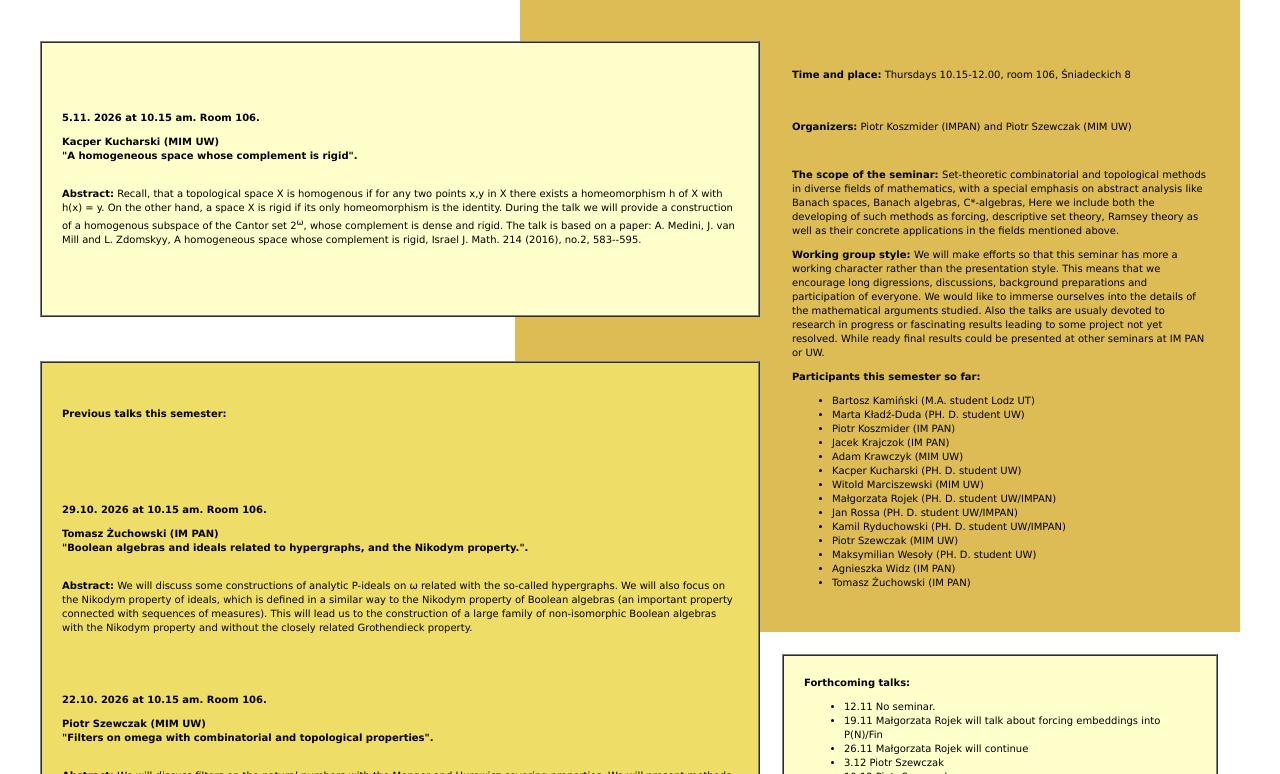
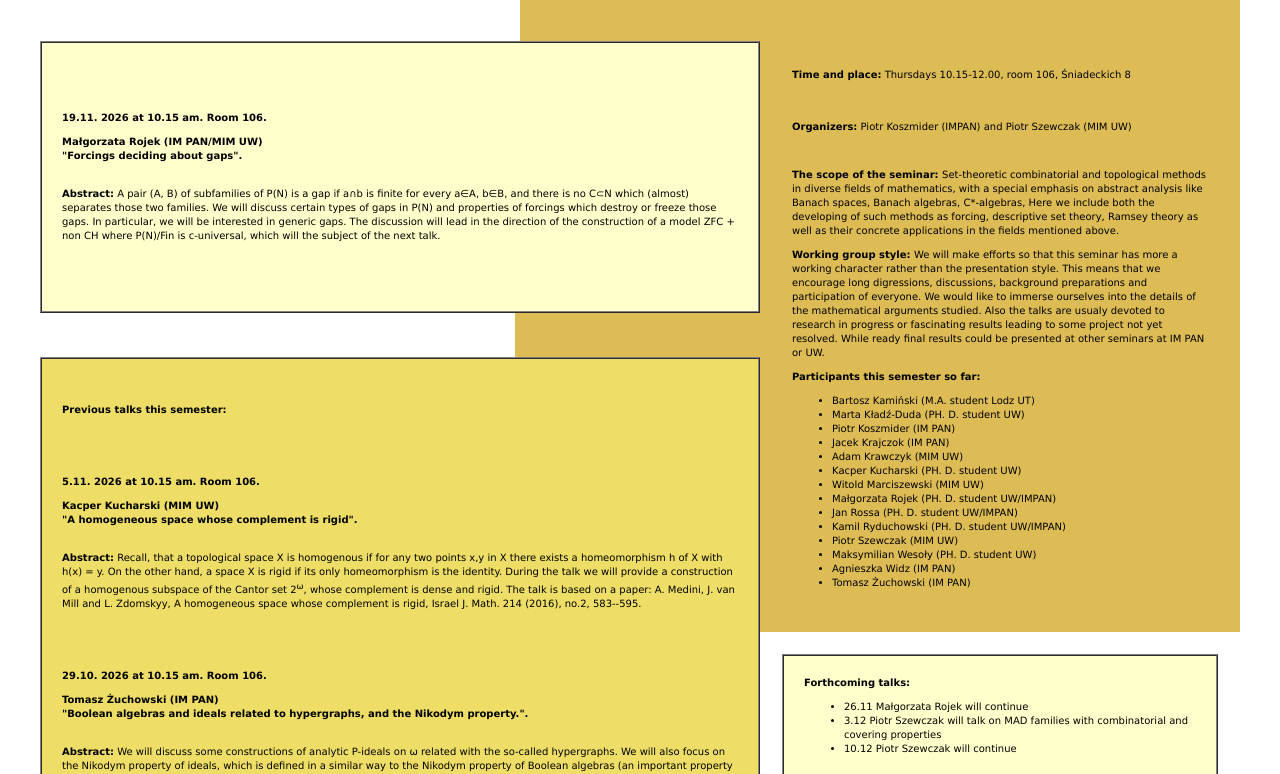
Before and after one commit to piotrkoszmider/seminar, a plain HTML site: page index.html in a window 1280 px wide. Shown: the part 178-952 px from the top of the page. Drawn offline with Linux system fonts and the light colour scheme.

Commit message:
Add files via upload

```diff
--- a/index.html
+++ b/index.html
@@ -61,20 +61,20 @@ working group in applications of set theory
 
 <br>
 <p>
-<p><strong> 5.11. 2026 at 10.15 am. Room 106.</strong>
+<p><strong> 19.11. 2026 at 10.15 am. Room 106.</strong>
 <br><p>
-<strong> Kacper Kucharski (MIM UW)</strong>
+<strong> Ma&#322;gorzata Rojek (IM PAN/MIM UW)</strong>
 <br>
-<strong> "A homogeneous space whose complement is rigid".</strong>
+<strong> "Forcings deciding about gaps".</strong>
 <p>
 <br>
 
-<strong> Abstract:</strong> Recall, that a topological space X is homogenous if for any two points
-x,y in X there exists a homeomorphism h of X with h(x) = y. On the other hand, a space X is rigid
-if its only homeomorphism is the identity. During the talk we will provide a construction of a homogenous
- subspace of the Cantor set 2<sup>&omega;</sup>, whose complement is dense and rigid.
-The talk is based on a paper: A. Medini, J. van Mill and L. Zdomskyy,
-A homogeneous space whose complement is rigid, Israel J. Math. 214 (2016), no.2, 583--595.
+<strong> Abstract:</strong> A pair (A, B) of subfamilies of P(N)
+is a gap if a&cap;b is finite for every a&isin;A, b&isin;B, and there is no C&sub;N  which (almost) separates those two families.
+ We will discuss certain types of gaps in P(N) and properties of forcings which destroy or freeze those gaps.
+In particular, we will be interested in generic gaps.
+The discussion will lead in the direction of the construction of a model ZFC + non CH where
+P(N)/Fin is c-universal, which will the subject of the next talk.
 <p>
 
 <br>
@@ -115,7 +115,27 @@ A homogeneous space whose complement is rigid, Israel J. Math. 214 (2016), no.2,
 <br>
 <p>
 
+
+<p><strong> 5.11. 2026 at 10.15 am. Room 106.</strong>
+<br><p>
+<strong> Kacper Kucharski (MIM UW)</strong>
 <br>
+<strong> "A homogeneous space whose complement is rigid".</strong>
+<p>
+<br>
+
+<strong> Abstract:</strong> Recall, that a topological space X is homogenous if for any two points
+x,y in X there exists a homeomorphism h of X with h(x) = y. On the other hand, a space X is rigid
+if its only homeomorphism is the identity. During the talk we will provide a construction of a homogenous
+ subspace of the Cantor set 2<sup>&omega;</sup>, whose complement is dense and rigid.
+The talk is based on a paper: A. Medini, J. van Mill and L. Zdomskyy,
+A homogeneous space whose complement is rigid, Israel J. Math. 214 (2016), no.2, 583--595.
+<p>
+
+<br>
+<p>
+<br>
+<p>
 
 
 <p><strong> 29.10. 2026 at 10.15 am. Room 106.</strong>
@@ -351,11 +371,10 @@ While ready final results could be presented at other seminars at IM PAN or UW.
 
 
 
-<li> 12.11 No seminar.
-<li> 19.11 Ma&#322;gorzata Rojek will talk about forcing embeddings into P(N)/Fin
+
 <li> 26.11 Ma&#322;gorzata Rojek will continue
-<li> 3.12 Piotr Szewczak
-<li> 10.12 Piotr Szewczak
+<li> 3.12 Piotr Szewczak will talk on MAD families with combinatorial and covering properties
+<li> 10.12 Piotr Szewczak will continue
 <p>
 
 
```
